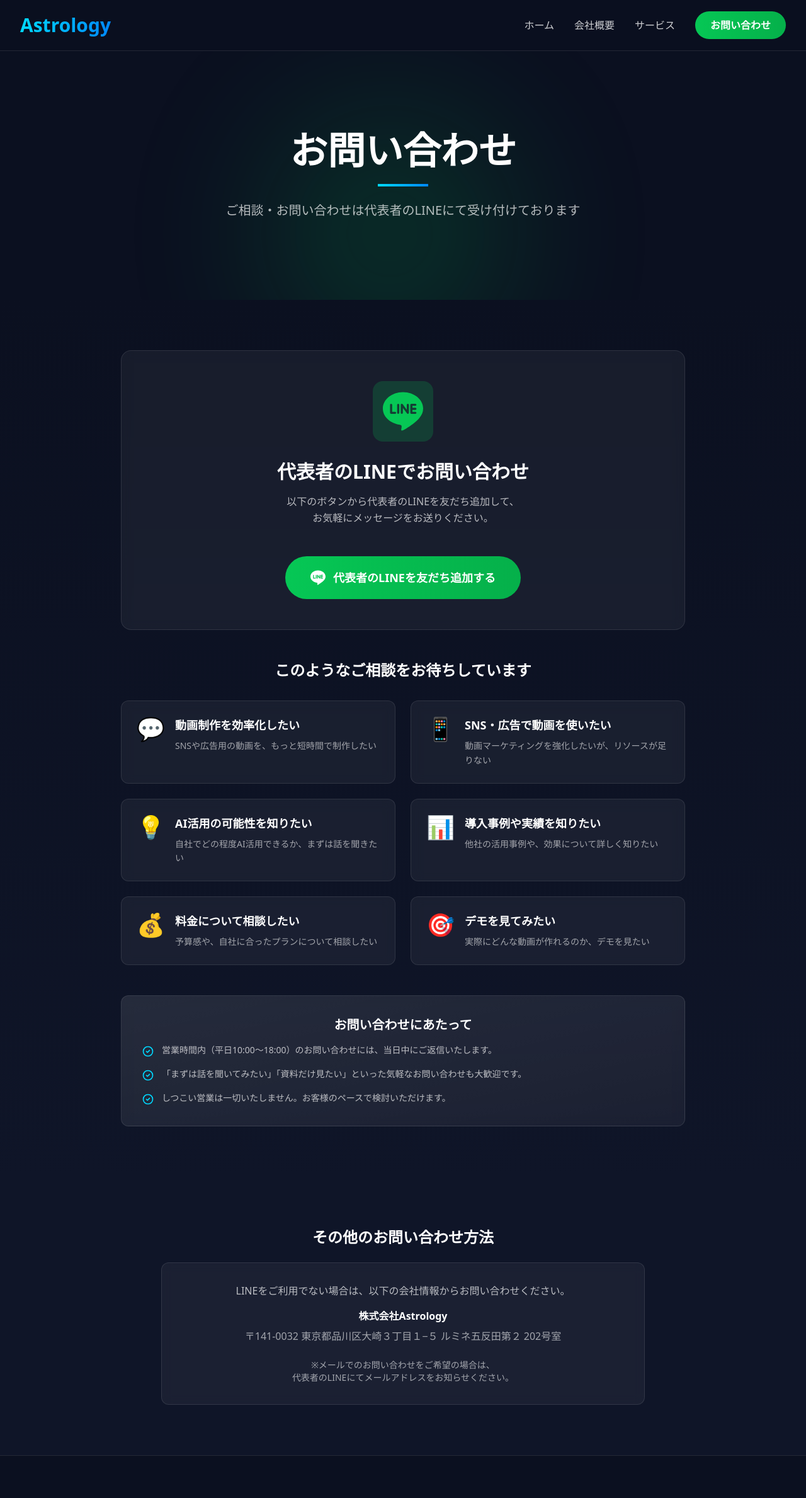
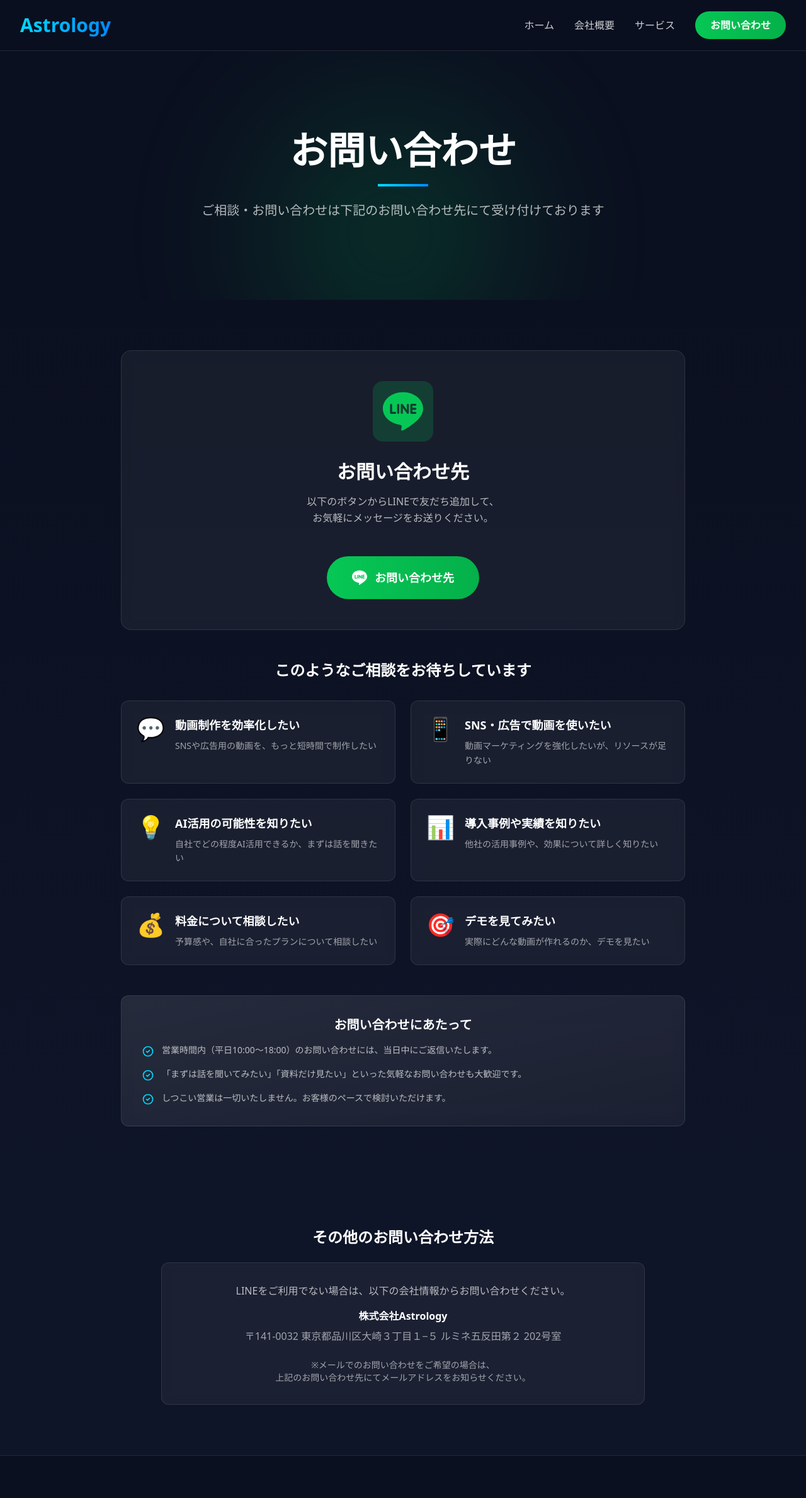
Before and after one commit to hashsh-jp/astrology, a Next.js app: page /contact in a window 1280 px wide. Shown: the top 2378 px of the page at 63% size. Built offline with nearby package versions, Linux system fonts and the light colour scheme.

Commit message:
fix: rename LINE contact labels to contact information

```diff
--- a/app/about/page.tsx
+++ b/app/about/page.tsx
@@ -138,7 +138,7 @@
                         href="/contact"
                         className="inline-flex items-center text-[#00D9FF] hover:text-[#00AAFF] font-semibold transition-colors"
                       >
-                        代表者のLINE経由でお問い合わせ
+                        お問い合わせ先はこちら
                         <svg className="w-4 h-4 ml-2" fill="none" stroke="currentColor" viewBox="0 0 24 24">
                           <path strokeLinecap="round" strokeLinejoin="round" strokeWidth={2} d="M9 5l7 7-7 7" />
                         </svg>
@@ -202,7 +202,7 @@
             </h2>
             <p className="text-white/70">
               動画生成AIの活用方法や、導入についてのご質問など<br className="hidden sm:block" />
-              代表者のLINEでお気軽にお問い合わせください。
+              下記のお問い合わせ先よりお気軽にご連絡ください。
             </p>
             <Link
               href="/contact"
--- a/app/contact/page.tsx
+++ b/app/contact/page.tsx
@@ -2,7 +2,7 @@
 
 export const metadata: Metadata = {
   title: 'お問い合わせ | 株式会社Astrology',
-  description: '株式会社Astrologyへのお問い合わせは代表者のLINEから。動画生成AIに関するご相談、資料請求、導入相談など、お気軽にご連絡ください。',
+  description: '株式会社Astrologyのお問い合わせ先をご案内します。動画生成AIに関するご相談、資料請求、導入相談など、お気軽にご連絡ください。',
 };
 
 export default function Contact() {
@@ -24,7 +24,7 @@
             <div className="w-20 h-1 bg-gradient-to-r from-[#00D9FF] to-[#0088FF] mx-auto"></div>
             <p className="text-lg sm:text-xl text-white/70 max-w-2xl mx-auto">
               ご相談・お問い合わせは<br className="sm:hidden" />
-              代表者のLINEにて受け付けております
+              下記のお問い合わせ先にて受け付けております
             </p>
           </div>
         </div>
@@ -45,10 +45,10 @@
 
                 <div>
                   <h2 className="text-2xl sm:text-3xl font-bold text-white mb-4">
-                    代表者のLINEでお問い合わせ
+                    お問い合わせ先
                   </h2>
                   <p className="text-white/70 leading-relaxed">
-                    以下のボタンから代表者のLINEを友だち追加して、<br className="hidden sm:block" />
+                    以下のボタンからLINEで友だち追加して、<br className="hidden sm:block" />
                     お気軽にメッセージをお送りください。
                   </p>
                 </div>
@@ -63,7 +63,7 @@
                     <svg className="w-6 h-6 mr-3" fill="currentColor" viewBox="0 0 24 24">
                       <path d="M19.365 9.863c.349 0 .63.285.63.631 0 .345-.281.63-.63.63H17.61v1.125h1.755c.349 0 .63.283.63.63 0 .344-.281.629-.63.629h-2.386c-.345 0-.627-.285-.627-.629V8.108c0-.345.282-.63.63-.63h2.386c.346 0 .627.285.627.63 0 .349-.281.63-.63.63H17.61v1.125h1.755zm-3.855 3.016c0 .27-.174.51-.432.596-.064.021-.133.031-.199.031-.211 0-.391-.09-.51-.25l-2.443-3.317v2.94c0 .344-.279.629-.631.629-.346 0-.626-.285-.626-.629V8.108c0-.27.173-.51.43-.595.06-.023.136-.033.194-.033.195 0 .375.104.495.254l2.462 3.33V8.108c0-.345.282-.63.63-.63.345 0 .63.285.63.63v4.771zm-5.741 0c0 .344-.282.629-.631.629-.345 0-.627-.285-.627-.629V8.108c0-.345.282-.63.63-.63.346 0 .628.285.628.63v4.771zm-2.466.629H4.917c-.345 0-.63-.285-.63-.629V8.108c0-.345.285-.63.63-.63.348 0 .63.285.63.63v4.141h1.756c.348 0 .629.283.629.63 0 .344-.282.629-.629.629M24 10.314C24 4.943 18.615.572 12 .572S0 4.943 0 10.314c0 4.811 4.27 8.842 10.035 9.608.391.082.923.258 1.058.59.12.301.079.766.038 1.08l-.164 1.02c-.045.301-.24 1.186 1.049.645 1.291-.539 6.916-4.078 9.436-6.975C23.176 14.393 24 12.458 24 10.314" />
                     </svg>
-                    代表者のLINEを友だち追加する
+                    お問い合わせ先
                   </a>
                 </div>
 
@@ -168,7 +168,7 @@
                 <p>〒141-0032 東京都品川区大崎３丁目１−５ ルミネ五反田第２ 202号室</p>
                 <p className="text-sm pt-4">
                   ※メールでのお問い合わせをご希望の場合は、<br />
-                  代表者のLINEにてメールアドレスをお知らせください。
+                  上記のお問い合わせ先にてメールアドレスをお知らせください。
                 </p>
               </div>
             </div>
--- a/app/page.tsx
+++ b/app/page.tsx
@@ -67,7 +67,7 @@
           <div className="max-w-4xl mx-auto">
             <div className="space-y-6">
               {[
-                { step: "01", title: "お問い合わせ", description: "代表者のLINEまたはお問い合わせフォームよりご連絡ください" },
+                { step: "01", title: "お問い合わせ", description: "お問い合わせ先よりご連絡ください" },
                 { step: "02", title: "ヒアリング", description: "現状の課題や目標をお聞きし、最適な活用方法を検討します" },
                 { step: "03", title: "プラン提案", description: "貴社に合わせたプランと利用形態をご提案いたします" },
                 { step: "04", title: "利用開始", description: "アカウント発行・初期設定を行い、すぐに利用開始できます" },
--- a/app/services/page.tsx
+++ b/app/services/page.tsx
@@ -218,7 +218,7 @@
 
             <div className="grid grid-cols-1 md:grid-cols-5 gap-6">
               {[
-                { num: '01', title: 'お問い合わせ', desc: '代表者のLINEまたはお問い合わせフォームからご連絡' },
+                { num: '01', title: 'お問い合わせ', desc: 'お問い合わせ先からご連絡' },
                 { num: '02', title: '現状ヒアリング', desc: '課題や目標、現状の動画活用状況をヒアリング' },
                 { num: '03', title: 'プラン提案', desc: '最適なプランと利用形態をご提案' },
                 { num: '04', title: 'ご契約・初期設定', desc: 'アカウント発行と初期設定をサポート' },
@@ -308,7 +308,7 @@
               href="/contact"
               className="inline-block px-10 py-5 bg-gradient-to-r from-[#06C755] to-[#05B04A] text-white text-lg font-bold rounded-full hover:shadow-2xl hover:shadow-[#06C755]/50 transition-all duration-300 transform hover:scale-105"
             >
-              代表者のLINEで相談する
+              お問い合わせ先はこちら
             </Link>
           </div>
         </div>
```
Also changed, not shown: 1 other file (tests, documents, lock files or other folders).
